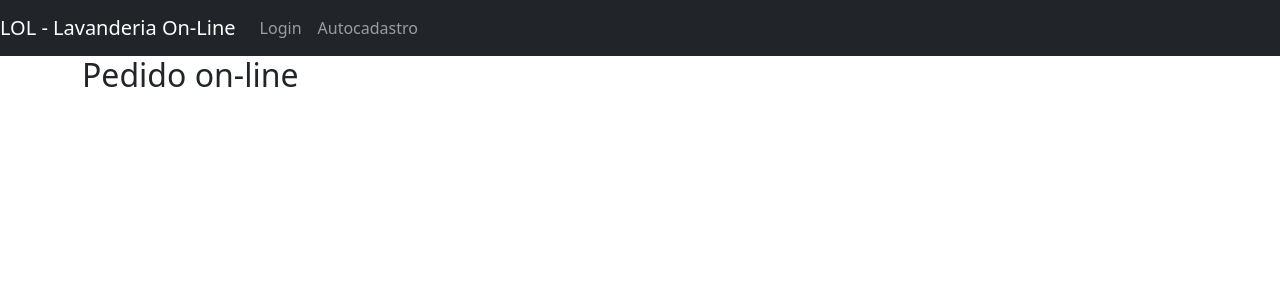
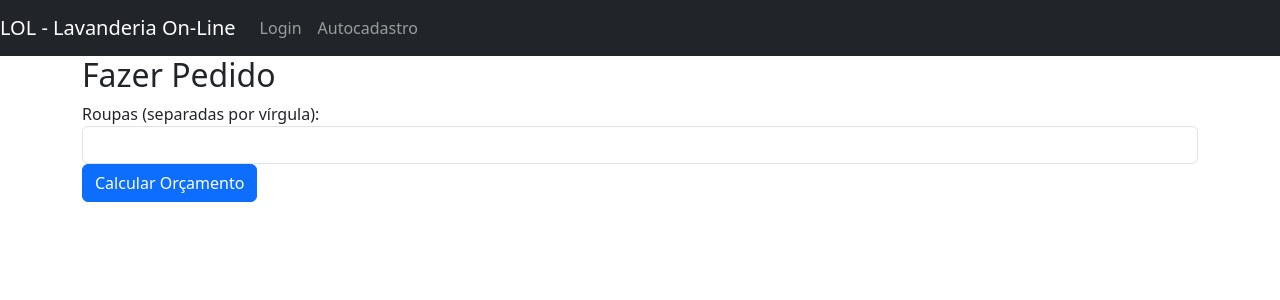
Before and after one commit to IamThiago-IT/front-lol, an Angular app: page /pedido in a window 1280 px wide. Shown: the top 300 px of the page. Built offline with nearby package versions, Linux system fonts and the light colour scheme.

Commit message:
add pedido, função aprovar e rejeitar pedido

```diff
--- a/src/app/cliente/cliente.component.html
+++ b/src/app/cliente/cliente.component.html
@@ -1,5 +1,8 @@
 <div class="container">
   <h2>Página Inicial de Cliente</h2>
+  <button type="button" class="btn btn-primary" (click)="irParaPedido()">
+    Fazer Pedido
+  </button>
   <ul>
     <li *ngFor="let pedido of pedidosEmAberto">
       {{ pedido.numeroPedido }} - {{ pedido.descricao }}
--- a/src/app/cliente/cliente.component.ts
+++ b/src/app/cliente/cliente.component.ts
@@ -1,4 +1,5 @@
 import { Component } from '@angular/core';
+import { Router } from '@angular/router';
 
 @Component({
   selector: 'app-cliente',
@@ -9,6 +10,14 @@ export class ClienteComponent {
   pedidosEmAberto: any[] = [
     { numeroPedido: 1, descricao: 'Pedido 1' },
     { numeroPedido: 2, descricao: 'Pedido 2' },
+
     // Add more sample data here or fetch data from the backend.
   ];
+
+  constructor(private router: Router) {}
+
+  irParaPedido() {
+    // Navega para a página de pedido
+    this.router.navigate(['/pedido']);
+  }
 }
--- a/src/app/pedido/pedido.component.html
+++ b/src/app/pedido/pedido.component.html
@@ -1,4 +1,42 @@
 <div class="container">
-  <h2>Pedido on-line</h2>
-  <!-- Add form elements for making a new order -->
+  <h2>Fazer Pedido</h2>
+  <form #pedidoForm="ngForm">
+    <div class="form-group">
+      <label for="roupas">Roupas (separadas por vírgula):</label>
+      <input
+        type="text"
+        class="form-control"
+        id="roupas"
+        name="roupas"
+        required
+        [(ngModel)]="roupas"
+      />
+    </div>
+    <button type="button" class="btn btn-primary" (click)="fazerPedido()">
+      Calcular Orçamento
+    </button>
+  </form>
+
+  <div *ngIf="orcamento > 0">
+    <h3>Orçamento:</h3>
+    <p>Valor: R$ {{ orcamento }}, Prazo: {{ prazo }} dias</p>
+
+    <div *ngIf="!pedidoAprovado && !pedidoRejeitado">
+      <button type="button" class="btn btn-success" (click)="aprovarPedido()">
+        Aprovar Pedido
+      </button>
+      <button type="button" class="btn btn-danger" (click)="rejeitarPedido()">
+        Rejeitar Pedido
+      </button>
+    </div>
+  </div>
+
+  <div *ngIf="pedidoAprovado">
+    <h3>Pedido Aprovado</h3>
+    <p>Número de Pedido: {{ numeroPedido }}</p>
+  </div>
+
+  <div *ngIf="pedidoRejeitado">
+    <h3>Pedido Rejeitado</h3>
+  </div>
 </div>
--- a/src/app/pedido/pedido.component.ts
+++ b/src/app/pedido/pedido.component.ts
@@ -6,5 +6,53 @@ import { Component } from '@angular/core';
   styleUrls: ['./pedido.component.css'],
 })
 export class PedidoComponent {
-  // Add properties and methods for handling the order creation here.
+  roupas: string = '';
+  orcamento: number = 0;
+  prazo: number = 0;
+  pedidoAprovado: boolean = false;
+  pedidoRejeitado: boolean = false; // Adicionamos uma propriedade para controlar se o pedido foi rejeitado
+  numeroPedido: string = '';
+
+  fazerPedido() {
+    // Simule um serviço para calcular o orçamento e o prazo
+    // Aqui você pode implementar a lógica real para calcular o orçamento e o prazo
+    this.orcamento = 50; // Exemplo de valor do orçamento (substitua pela lógica real)
+    this.prazo = 3; // Exemplo de prazo em dias (substitua pela lógica real)
+
+    const roupasArray = this.roupas.split(',').map((roupa) => roupa.trim());
+    const roupaMaisDemorada = roupasArray.reduce((maisDemorada, roupa) => {
+      const tempoLavagem = this.obterTempoLavagem(roupa);
+      return tempoLavagem > maisDemorada ? tempoLavagem : maisDemorada;
+    }, 0);
+
+    this.prazo = roupaMaisDemorada; // O prazo será o tempo de lavagem da roupa mais demorada
+  }
+
+  aprovarPedido() {
+    // Simule um serviço para gerar o número de pedido
+    // Aqui você pode implementar a lógica real para gerar o número de pedido
+    this.numeroPedido = '123456'; // Exemplo de número de pedido (substitua pela lógica real)
+
+    this.pedidoAprovado = true;
+  }
+
+  rejeitarPedido() {
+    this.pedidoRejeitado = true; // Marcar o pedido como rejeitado
+  }
+
+  obterTempoLavagem(roupa: string): number {
+    // Aqui você pode implementar a lógica real para obter o tempo de lavagem de cada tipo de roupa
+    // Por exemplo, pode ser uma consulta a um banco de dados, ou um cálculo com base em regras de negócio
+    // Por enquanto, vamos simular retornando um tempo fixo para cada roupa
+    switch (roupa.toLowerCase()) {
+      case 'camiseta':
+        return 2; // Tempo de lavagem da camiseta em dias
+      case 'calça':
+        return 3; // Tempo de lavagem da calça em dias
+      case 'vestido':
+        return 4; // Tempo de lavagem do vestido em dias
+      default:
+        return 1; // Tempo de lavagem padrão em dias
+    }
+  }
 }
```
